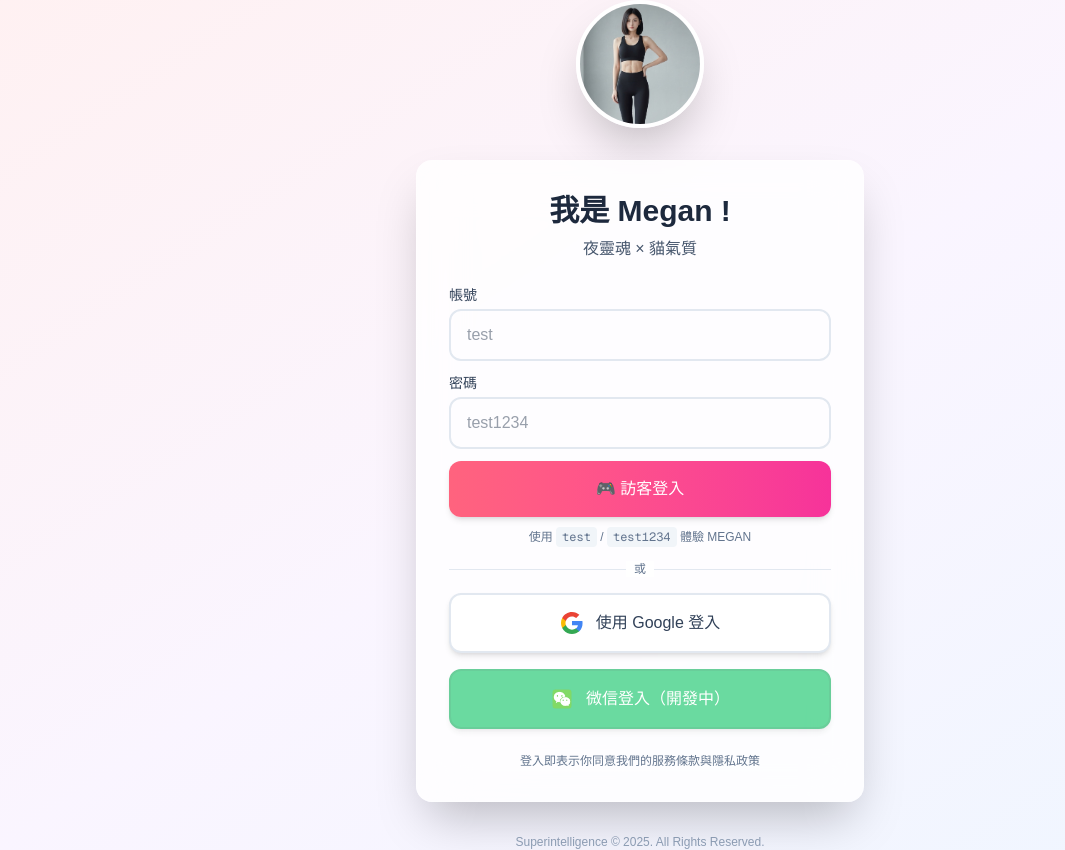
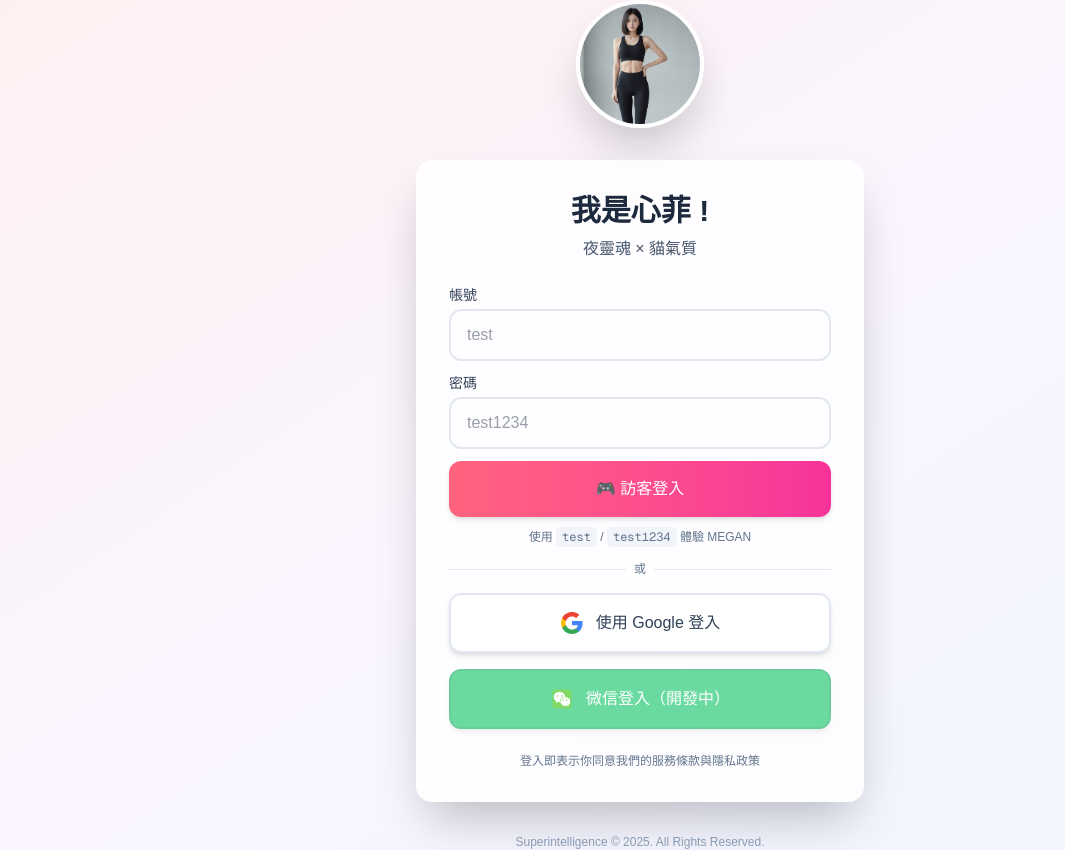
Before and after one commit to waitinchen/megan, a Next.js app: page /login in a window 1280 px wide. Shown: the whole page, without its empty margins (0-1065 px from the left). Built offline with nearby package versions, Linux system fonts and the light colour scheme; no server answers.

Commit message:
?湔UI?嚗?Megan?嫣蛹敹嚗?刻??敶△?ｇ?

```diff
--- a/app/login/page.tsx
+++ b/app/login/page.tsx
@@ -179,7 +179,7 @@
       {/* Login Card */}
       <div className="bg-white/80 backdrop-blur-xl border border-white/20 p-8 rounded-2xl shadow-2xl max-w-md w-full text-center space-y-6">
         <div>
-          <h1 className="text-3xl font-bold text-slate-800 mb-2">我是 Megan !</h1>
+          <h1 className="text-3xl font-bold text-slate-800 mb-2">我是心菲 !</h1>
           <p className="text-slate-600">夜靈魂 × 貓氣質</p>
         </div>
 
--- a/app/page.tsx
+++ b/app/page.tsx
@@ -1087,7 +1087,7 @@
           <div className="flex flex-wrap gap-3 justify-center">
             <button
               onClick={async () => {
-                const message = "Megan在嗎?";
+                const message = "心菲在嗎?";
                 setInput(message);
                 const userMessage: Message = { role: "user", content: message };
                 setMessages((prev) => [...prev, userMessage]);
@@ -1130,7 +1130,7 @@
               disabled={isLoading}
               className="px-5 py-2.5 bg-white/80 backdrop-blur-xl hover:bg-rose-50 text-slate-700 rounded-full shadow-md border border-white/20 transition-all text-sm font-medium disabled:opacity-50 hover:scale-105"
             >
-              Megan在嗎?
+              心菲在嗎?
             </button>
             <button
               onClick={async () => {
--- a/app/welcome/page.tsx
+++ b/app/welcome/page.tsx
@@ -95,7 +95,7 @@
       <div className="bg-white/80 backdrop-blur-xl border border-white/20 p-8 rounded-2xl shadow-2xl max-w-md w-full text-center space-y-6">
         <div>
           <h1 className="text-2xl font-semibold text-slate-800 mb-2">
-            嗨，我是 Megan 🌙
+            嗨，我是心菲 🌙
           </h1>
           <p className="text-slate-600">
             我該怎麼稱呼你呢？
```
